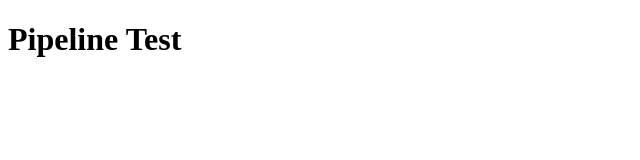
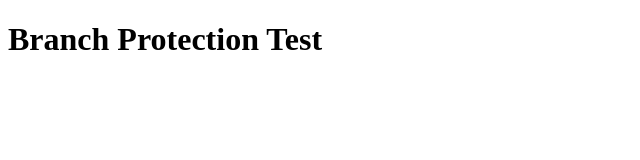
Before and after one commit to JonathansRepo/IncomeCalculator, a plain HTML site: page Index.html in a window 1280 px wide. Shown: the whole page, without its empty margins (0-640 px from the left). Drawn offline with Linux system fonts and the light colour scheme.

Commit message:
JE: Testing branch protection

```diff
--- a/Index.html
+++ b/Index.html
@@ -7,7 +7,7 @@
   </head>
   <body>
     <heading>
-      <h1>Pipeline Test</h1>
+      <h1>Branch Protection Test</h1>
     </heading>
   </body>
 </html>
```
